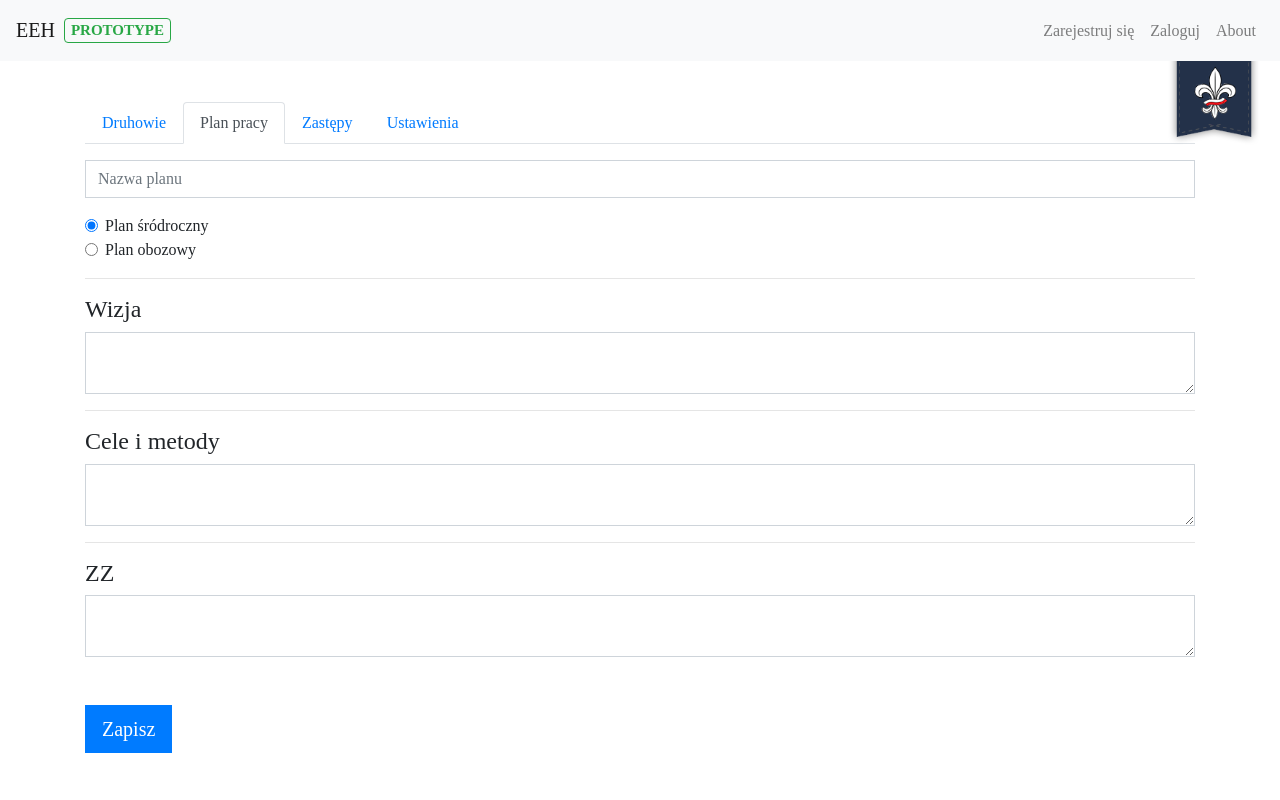
After one commit to butterfly-pn/eeh, a Flask app: page /plan/new/ in a window 1280 px wide. The commit adds this page. Run offline with Flask 2, Linux system fonts and the light colour scheme; parts of the project's set-up code (start-up, migrations or seed data) failed here and were passed over; some libraries are stand-ins or nearby versions.

```diff
--- a/eeh/models.py
+++ b/eeh/models.py
@@ -48,7 +48,7 @@ class Druzyna(DB.Model):
         return unicode(self.id)
 
     def __repr__(self):
-        return '<User %r>' % (self.username)
+        return '<User %r>' % (self.name)
 
 class Harcerz(DB.Model):
     """Model for records"""
@@ -77,6 +77,8 @@ class Plan(DB.Model):
     """Model for work plan"""
     __tablename__ = "plan"
     id = Column(Integer, autoincrement=True, primary_key=True)
+    name = Column(String(200))
+    typ = Column(String(30))
     druzyna_id = Column(Integer)
     wizja = Column(Text)
     cele = Column(Text)
--- /dev/null
+++ b/eeh/static/js/script.js
@@ -0,0 +1,23 @@
+function insertTab(o, e) {
+    var kC = e.keyCode ? e.keyCode : e.charCode ? e.charCode : e.which;
+    if (kC == 9 && !e.shiftKey && !e.ctrlKey && !e.altKey) {
+        var oS = o.scrollTop;
+        if (o.setSelectionRange) {
+            var sS = o.selectionStart;
+            var sE = o.selectionEnd;
+            o.value = o.value.substring(0, sS) + "\t" + o.value.substr(sE);
+            o.setSelectionRange(sS + 1, sS + 1);
+            o.focus();
+        }
+        else if (o.createTextRange) {
+            document.selection.createRange().text = "\t";
+            e.returnValue = false;
+        }
+        o.scrollTop = oS;
+        if (e.preventDefault) {
+            e.preventDefault();
+        }
+        return false;
+    }
+    return true;
+}
--- a/eeh/templates/_base.html
+++ b/eeh/templates/_base.html
@@ -14,6 +14,7 @@
         crossorigin="anonymous"></script>
     <script src="https://maxcdn.bootstrapcdn.com/bootstrap/4.0.0/js/bootstrap.min.js" integrity="sha384-JZR6Spejh4U02d8jOt6vLEHfe/JQGiRRSQQxSfFWpi1MquVdAyjUar5+76PVCmYl"
         crossorigin="anonymous"></script>
+    <script src="{{ url_for('static', filename='js/script.js')  }}"></script>
     <link rel="stylesheet" href="https://use.fontawesome.com/releases/v5.2.0/css/all.css" integrity="sha384-hWVjflwFxL6sNzntih27bfxkr27PmbbK/iSvJ+a4+0owXq79v+lsFkW54bOGbiDQ"
         crossorigin="anonymous">
     <link rel="stylesheet" href="{{ url_for('static', filename='css/bootstrap-badge-outline.css') }}">
--- a/eeh/templates/_base_no_menu.html
+++ b/eeh/templates/_base_no_menu.html
@@ -14,6 +14,7 @@
         crossorigin="anonymous"></script>
     <script src="https://maxcdn.bootstrapcdn.com/bootstrap/4.0.0/js/bootstrap.min.js" integrity="sha384-JZR6Spejh4U02d8jOt6vLEHfe/JQGiRRSQQxSfFWpi1MquVdAyjUar5+76PVCmYl"
         crossorigin="anonymous"></script>
+    <script src="{{ url_for('static', filename='js/script.js') }}"></script>
     <link rel="stylesheet" href="https://use.fontawesome.com/releases/v5.2.0/css/all.css" integrity="sha384-hWVjflwFxL6sNzntih27bfxkr27PmbbK/iSvJ+a4+0owXq79v+lsFkW54bOGbiDQ"
         crossorigin="anonymous">
     <link rel="stylesheet" href="{{ url_for('static', filename='css/bootstrap-badge-outline.css') }}">
--- a/eeh/templates/menu.html
+++ b/eeh/templates/menu.html
@@ -4,7 +4,7 @@
             <a class="nav-link {% if page_id=='app'%}active"{% else %}" href="/app/" {% endif %}>Druhowie</a>
         </li>
         <li class="nav-item">
-            <a class="nav-link {% if page_id=='plan'%}active"{% else %}" href="/plan/" {% endif %}>Plan pracy</a>
+            <a class="nav-link {% if page_id=='plan' or page_id=='plan-new'%}active"{% else %}" href="/plan/" {% endif %}>Plan pracy</a>
         </li>
         <li class="nav-item">
             <a class="nav-link" href="#">Zastępy</a>
--- /dev/null
+++ b/eeh/templates/plan-new.html
@@ -0,0 +1,43 @@
+{% extends "_base.html" %}
+{% set page_id = 'plan-new' %}
+{% set page_title = 'Add new plan' %}
+{% block content %}
+<div>
+	{% include "menu.html" %}
+	<div class="mt-3 mb-3">
+		<form method=post>
+			<div class="form-group">
+				<input autocapitalize="none" class="form-control" id="name" name="name" type="text" placeholder="Nazwa planu">
+			</div>
+			<div class="form-check">
+				<input class="form-check-input" type="radio" name="typ" id="srodroczny" value="srodroczny" checked>
+				<label class="form-check-label" for="srodroczny">
+					Plan śródroczny
+				</label>
+			</div>
+			<div class="form-check">
+				<input class="form-check-input" type="radio" name="typ" id="obozowy" value="obozowy">
+				<label class="form-check-label" for="obozowy">
+					Plan obozowy
+				</label>
+			</div>
+			<hr>
+			<h4>Wizja</h4>
+			<div class="input-group">
+				<textarea onkeydown="insertTab(this, event);" class="form-control" id="wizja" name="wizja" aria-label="Wizja"></textarea>
+			</div>
+			<hr>
+			<h4>Cele i metody</h4>
+			<div class="input-group">
+				<textarea onkeydown="insertTab(this, event);" class="form-control" id="cele" name="cele" aria-label="Cele i metody"></textarea>
+			</div>
+			<hr>
+			<h4>ZZ</h4>
+			<div class="input-group">
+				<textarea onkeydown="insertTab(this, event);" class="form-control" id="zz" name="zz" aria-label="ZZ"></textarea>
+			</div>
+			<button class="btn btn-lg btn-primary mt-5" type="submit">Zapisz</button>
+		</form>
+	</div>
+</div>
+{% endblock %}
--- a/eeh/templates/plan.html
+++ b/eeh/templates/plan.html
@@ -5,6 +5,11 @@
 <div>
 	{% include "menu.html" %}
 	<div class="mt-3 mb-3">
+		<select onChange="window.location.href=this.value" class="custom-select">
+			{% for plan in plany %}
+			<option value="{{request.host_url}}plan/{{plan.id}}" {% if plan.id == current_user.current_plan %}selected{% endif %}>{{plan.name}}</option>
+			{% endfor %}
+		</select>
 		<h1>Plan pracy</h1>
 		<h2>Wizja</h2>
 		<p>{{wizja}}</p>
--- a/eeh/views/plan.py
+++ b/eeh/views/plan.py
@@ -1,12 +1,15 @@
-from flask import render_template
+from flask import render_template, request, redirect, flash
 from flask_login import current_user
 from eeh.models import Plan, HarcerzPlan, Harcerz
-from main import APP
+from eeh.view_manager import login_required
+from main import APP, DB
 
+@login_required
 @APP.route('/plan/', methods=['GET'])
-def plan():
+def default_plan():
     harcerze = []
     current_plan = Plan.query.filter_by(id=current_user.current_plan).first()
+    plany = Plan.query.filter_by(druzyna_id=current_user.id).all()
     plany_indywidualne = HarcerzPlan.query.filter_by(plan_id=current_user.current_plan).all()
     for plan_indywidualny in plany_indywidualne:
         harcerz = Harcerz.query.filter_by(id=plan_indywidualny.id).first()
@@ -16,4 +19,45 @@ def plan():
             'charakterystyka' : plan_indywidualny.charakterystyka,
             'cele' : plan_indywidualny.cele
             })
-    return render_template('plan.html', harcerze=harcerze, wizja=current_plan.wizja, cele=current_plan.cele, zz=current_plan.zz)
+    return render_template('plan.html', harcerze=harcerze, wizja=current_plan.wizja, cele=current_plan.cele, zz=current_plan.zz, plany=plany)
+
+
+@login_required
+@APP.route('/plan/<identifier>', methods=['GET'])
+def plan(identifier):
+    harcerze = []
+    current_plan = Plan.query.filter_by(id=identifier).first()
+    if current_plan.druzyna_id == current_user.id or current_user.admin:
+        plany = Plan.query.filter_by(druzyna_id=current_user.id).all()
+        plany_indywidualne = HarcerzPlan.query.filter_by(
+            plan_id=current_user.current_plan).all()
+        for plan_indywidualny in plany_indywidualne:
+            harcerz = Harcerz.query.filter_by(id=plan_indywidualny.id).first()
+            harcerze.append({
+                'first_name': harcerz.first_name,
+                'last_name': harcerz.last_name,
+                'charakterystyka': plan_indywidualny.charakterystyka,
+                'cele': plan_indywidualny.cele
+            })
+        return render_template('plan.html', harcerze=harcerze, wizja=current_plan.wizja, cele=current_plan.cele, zz=current_plan.zz, plany=plany)
+    flash("You can't do that", 'warning')
+    return redirect(request.host_url)
+
+@login_required
+@APP.route('/plan/new/', methods=['GET'])
+def new_plan_get():
+    return render_template('plan-new.html')
+
+@login_required
+@APP.route('/plan/new/', methods=['POST'])
+def new_plan_post():
+    new = Plan()
+    new.name = request.form['name']
+    new.typ = request.form['typ']
+    new.druzyna_id = current_user.id
+    new.wizja = request.form['wizja']
+    new.cele = request.form['cele']
+    new.zz = request.form['zz']
+    DB.session.add(new)
+    DB.session.commit()
+    return redirect('/plan/')
```
